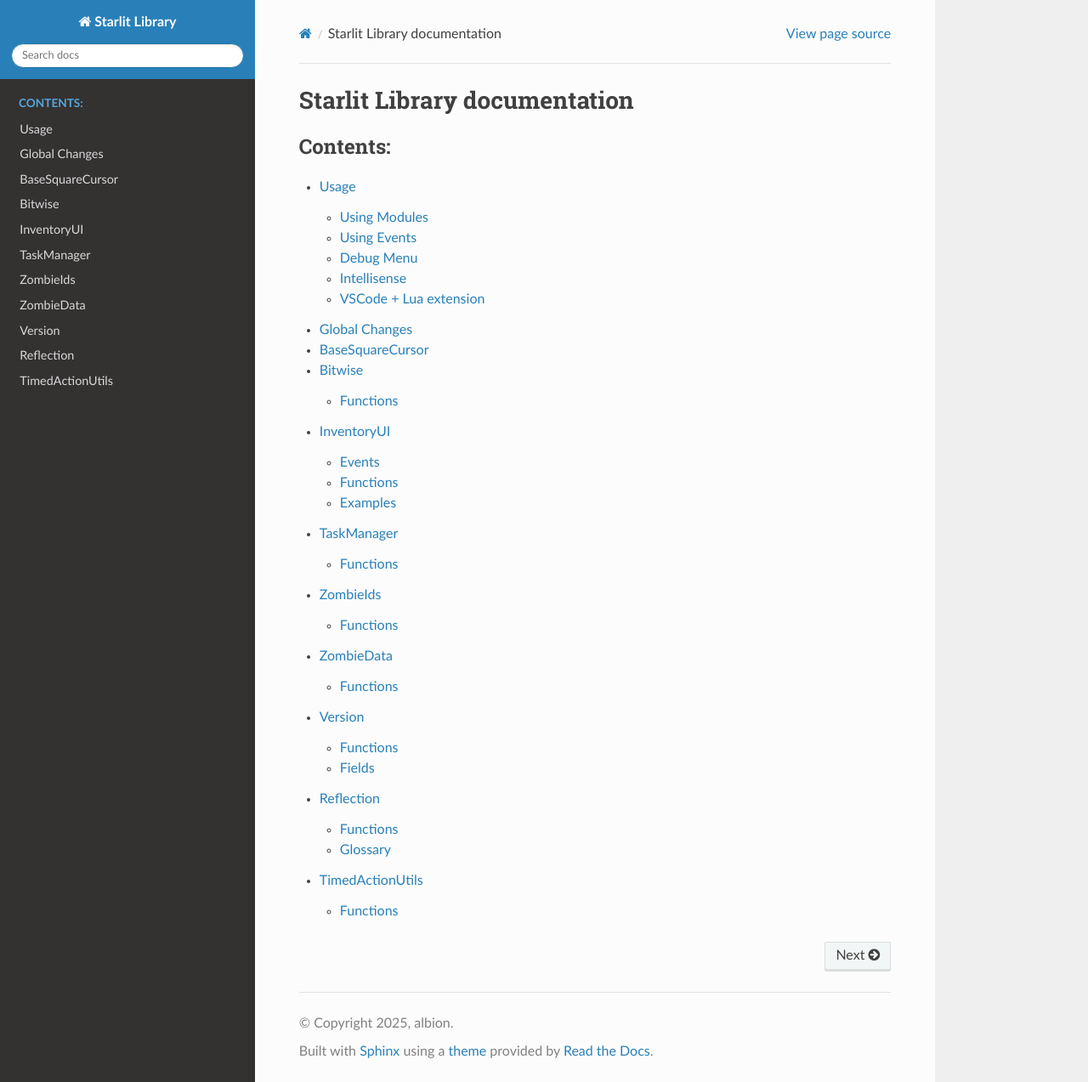
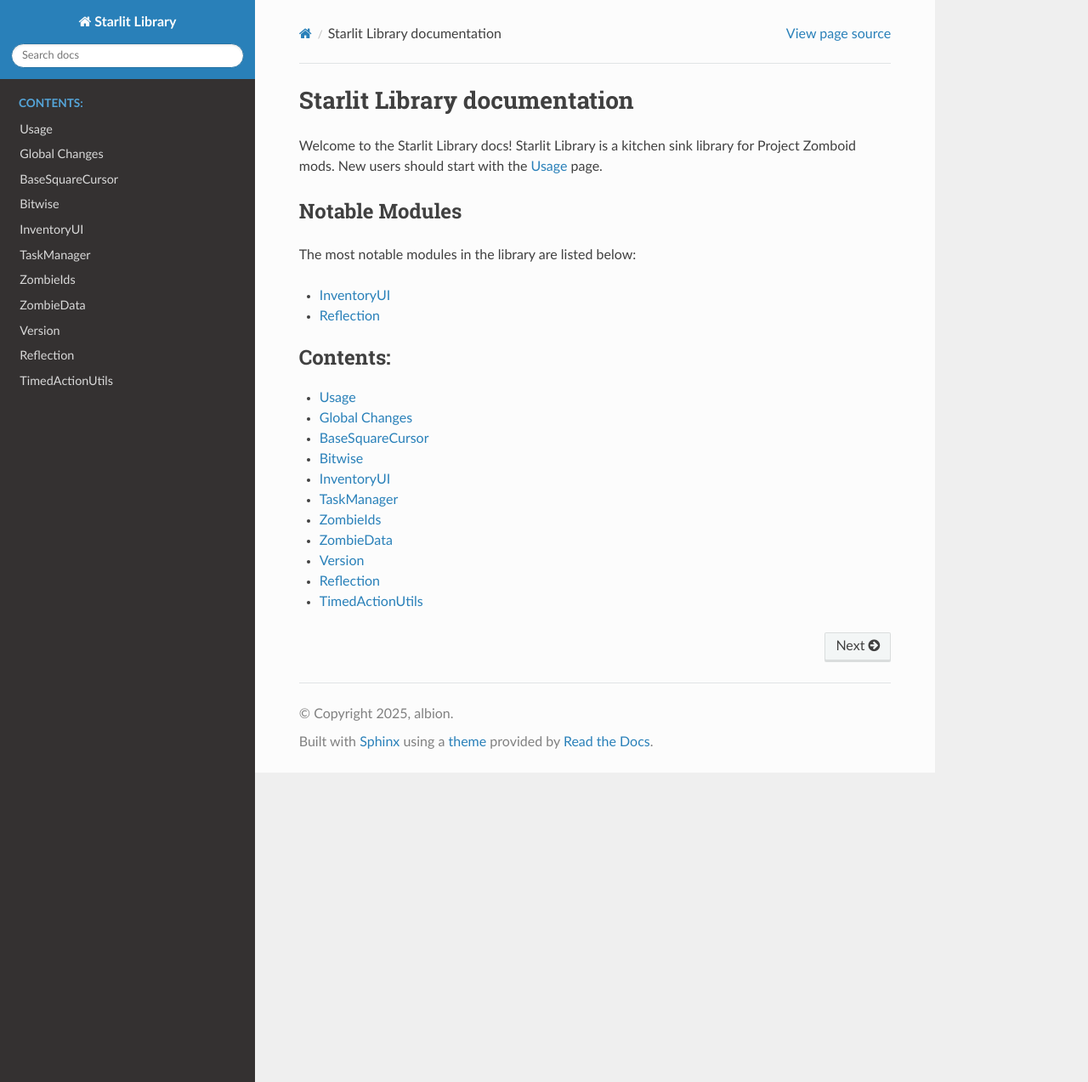
Before and after one commit to demiurgeQuantified/StarlitLibrary, a Sphinx documentation site: the page built from docs/index.rst, in a window 1280 px wide and 1273 px high. Shown: the whole window at 85% size. Built offline with Sphinx 7.4.7 and the Read the Docs theme 3.1.0, drawn with Linux system fonts in a browser that asks for light colours.

Commit message:
populate index page

```diff
--- a/docs/index.rst
+++ b/docs/index.rst
@@ -1,8 +1,16 @@
 Starlit Library documentation
 =============================
+Welcome to the Starlit Library docs! Starlit Library is a kitchen sink library for Project Zomboid mods. New users should start with the :doc:`usage` page.
+
+Notable Modules
+---------------
+The most notable modules in the library are listed below:
+
+* :doc:`modules/InventoryUI`
+* :doc:`modules/Reflection`
 
 .. toctree::
-   :maxdepth: 2
+   :maxdepth: 1
    :caption: Contents:
 
    usage
```
